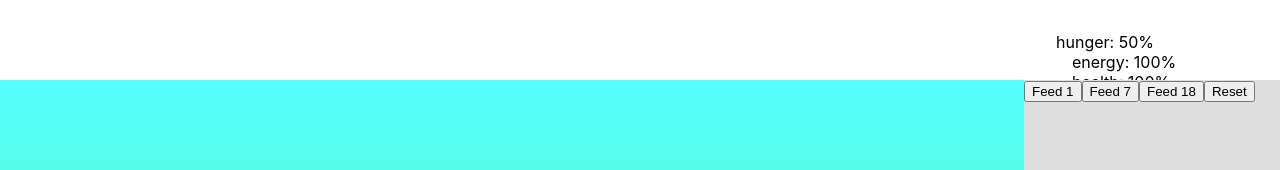
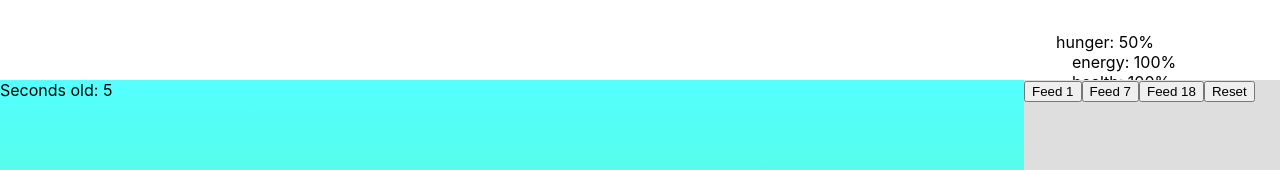
Before and after one commit to ademagic/alwayshungry, a React (Create React App) app: page / in a window 1280 px wide. Shown: the top 170 px of the page. Built offline with nearby package versions, Linux system fonts and the light colour scheme.

Commit message:
Added age. Pet now ages in seconds.

```diff
--- a/src/App.js
+++ b/src/App.js
@@ -17,7 +17,9 @@ const BASE_STATS = {
     hunger: 100,
     energy: 100,
     health: 100,
-  }
+  },
+  age:  0,
+  ageRate: 1
 }
 
 const dirtyCloneObj = (obj) => {
@@ -53,12 +55,19 @@ class App extends React.Component {
     return newValue;
   }
 
+  age() {
+    if(this.state.alive){
+      this.depleteHunger();
+      this.stats.age += this.stats.ageRate;
+    }
+  }
+
   depleteHunger() {
     const hungerLevel = this.deplete('hunger');
     if(hungerLevel === 0){
       this.depleteHealth();
     }else{
-      this.increase('health', this.stats.depletion['health']);
+     this.increase('health', this.stats.depletion['health']);
     }
     return hungerLevel;
   }
@@ -66,7 +75,10 @@ class App extends React.Component {
   depleteHealth() {
     const healthLevel = this.deplete('health');
     if(healthLevel === 0){
-      this.setState({alive: false});
+      this.setState({
+        alive: false,
+        time: this.stats.age
+      });
     }
     return healthLevel;
   }
@@ -77,7 +89,7 @@ class App extends React.Component {
 
   componentDidMount() {
     this.ticker = setInterval(() => {
-      this.stats.levels.hunger = this.depleteHunger();
+      this.age();
       // We should only update state here if stats have changed
       this.setState({ stats: dirtyCloneObj(this.stats) })
     }, HEARTBEAT);
@@ -105,6 +117,7 @@ class App extends React.Component {
           hungerLevel={this.stats.levels.hunger}
           energyLevel={this.stats.levels.energy}
           healthLevel={this.stats.levels.health}
+          age={this.stats.age}
           isAlive={this.state.alive}
           />
         </div>
--- a/src/components/Pet/Pet.js
+++ b/src/components/Pet/Pet.js
@@ -40,10 +40,13 @@ function Pet(props) {
     }
 
     return (
-        <div className="pet">
-            {statusMessage}
+        <div>
+            Seconds old: {props.age}
+            <div className="pet">
+                {statusMessage}
+            </div>
         </div>
-    )
+    );
 }
 
 export default Pet;
```
